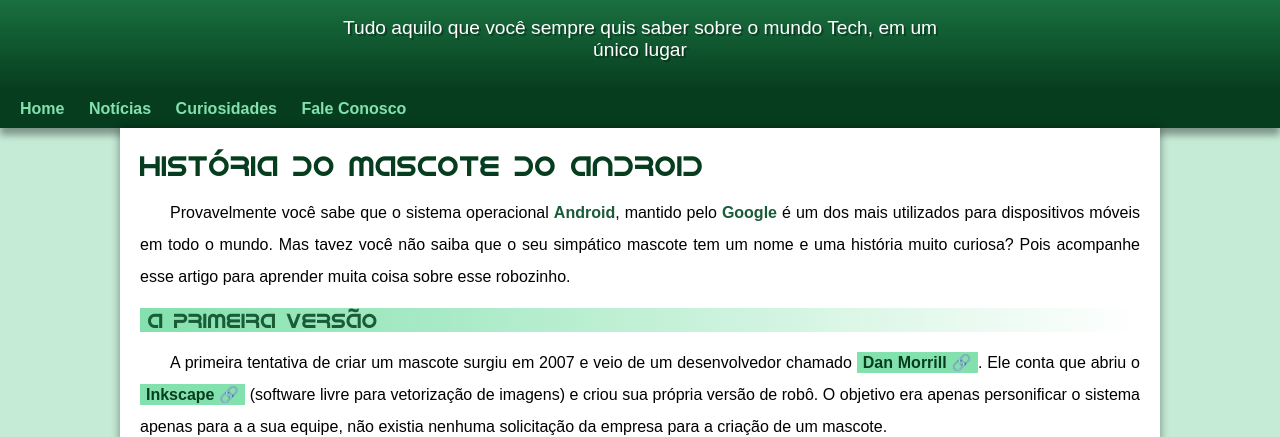
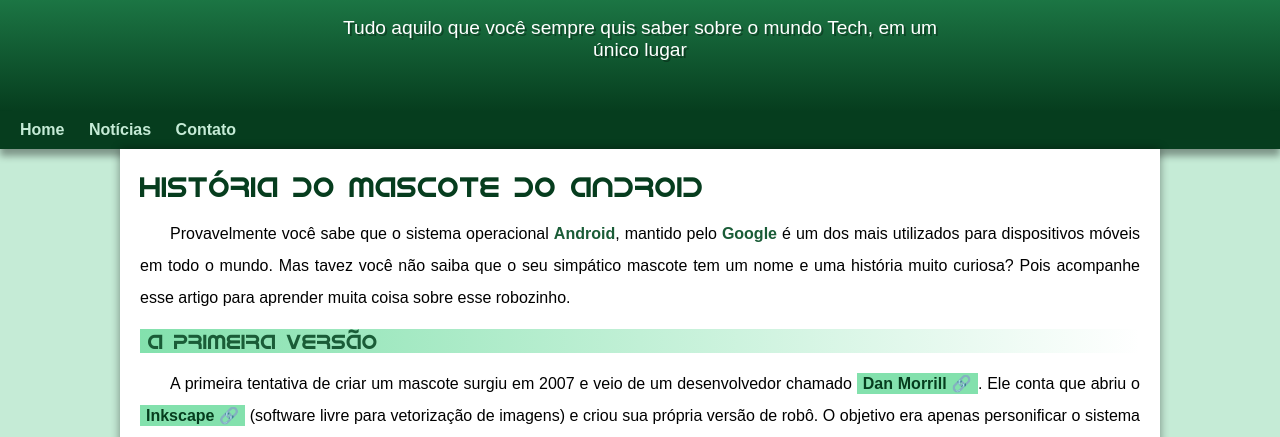
Before and after one commit to higorsalessilva/projeto-android, a plain HTML site: page index.html in a window 1280 px wide. Shown: the part 100-537 px from the top of the page. Drawn offline with Linux system fonts and the light colour scheme.

Commit message:
problema de padding corrigido

```diff
--- a/estilo/style.css
+++ b/estilo/style.css
@@ -58,7 +58,7 @@
     padding-left: 10px;
     padding-right: 10px;
     margin: auto;
-    margin-bottom: 20px;
+    padding-bottom: 50px;
     text-shadow: 2px 2px 0px rgba(0, 0, 0, 0.315);
 }
 
@@ -69,7 +69,7 @@
 }
 
 nav > a {
-    color: var(--cor1);
+    color: var(--cor0);
     padding: 10px;
     border-radius: 5px;
     text-decoration: none;
--- a/index.html
+++ b/index.html
@@ -15,8 +15,7 @@
     <nav>
         <a href="#">Home</a>
         <a href="#">Notícias</a>
-        <a href="#">Curiosidades</a>
-        <a href="#">Fale Conosco</a>
+        <a href="#">Contato</a>
     </nav>
     <main>
         <article>
```
